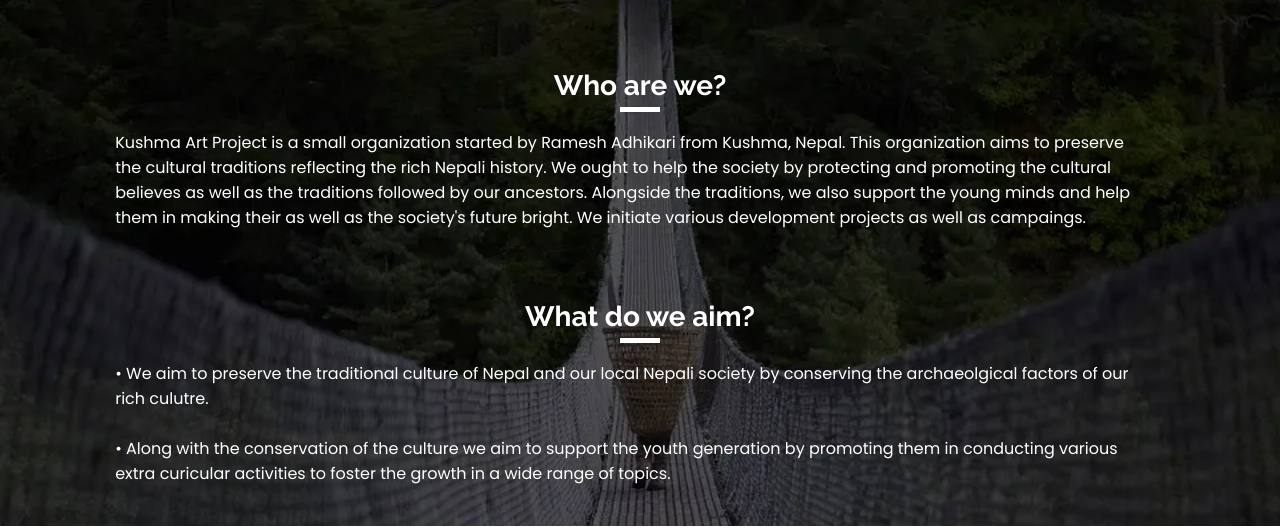
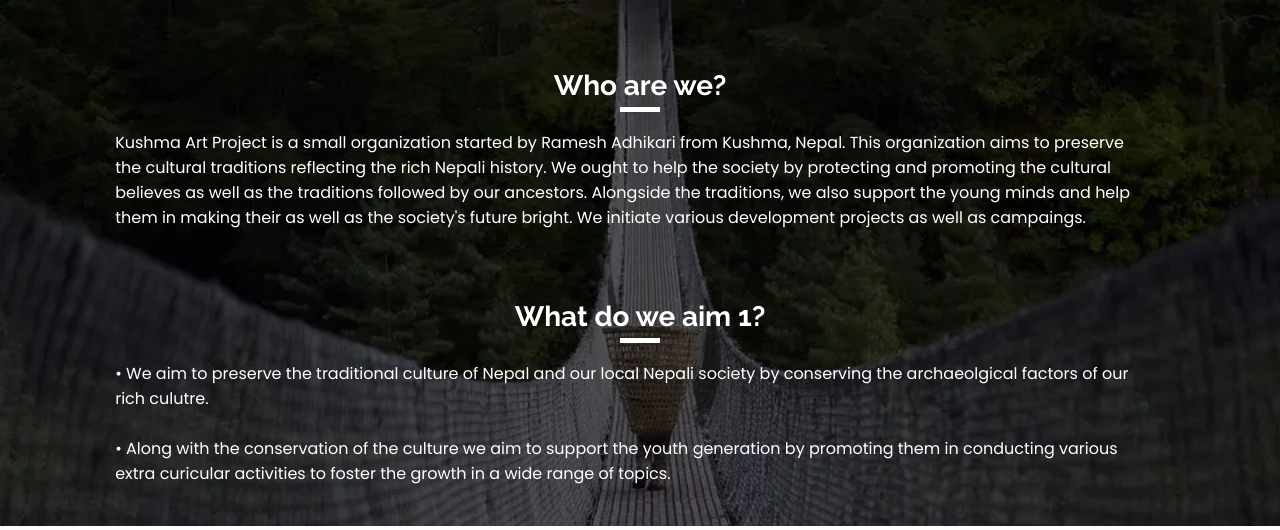
Before and after one commit to zenith-001/Satabdi-Ghar, a PHP site: page / in a window 1280 px wide. Shown: the part 965-1495 px from the top of the page. Run offline with PHP 8.4, Linux system fonts and the light colour scheme; data that the repository does not hold is empty; some libraries are stand-ins or nearby versions.

Commit message:
what do we aim 1?

```diff
--- a/index.php
+++ b/index.php
@@ -80,7 +80,7 @@ if ($_SERVER['REQUEST_METHOD'] == "POST") {
             </p>
 
             <div class="Contitle">
-                <p class="Ptitle">What do we aim?</p>
+                <p class="Ptitle">What do we aim 1?</p>
             </div><br>
             <p class="description">
                 • We aim to preserve the traditional culture of Nepal and our local Nepali society by conserving the archaeolgical factors of our rich culutre.
```
